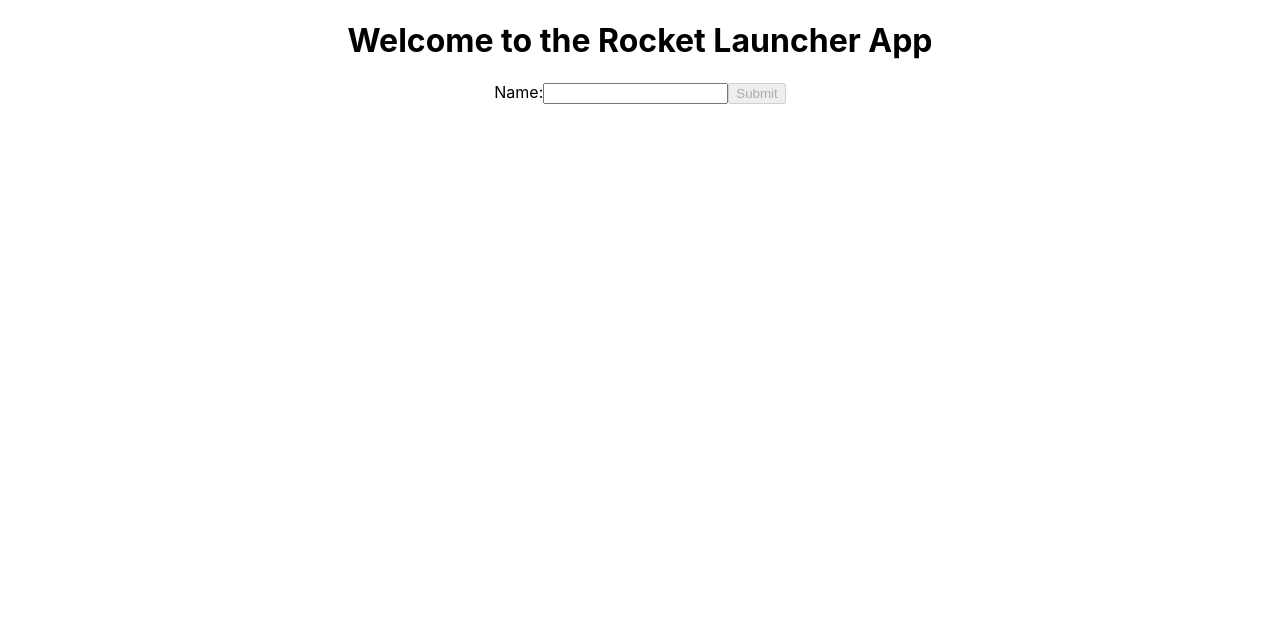
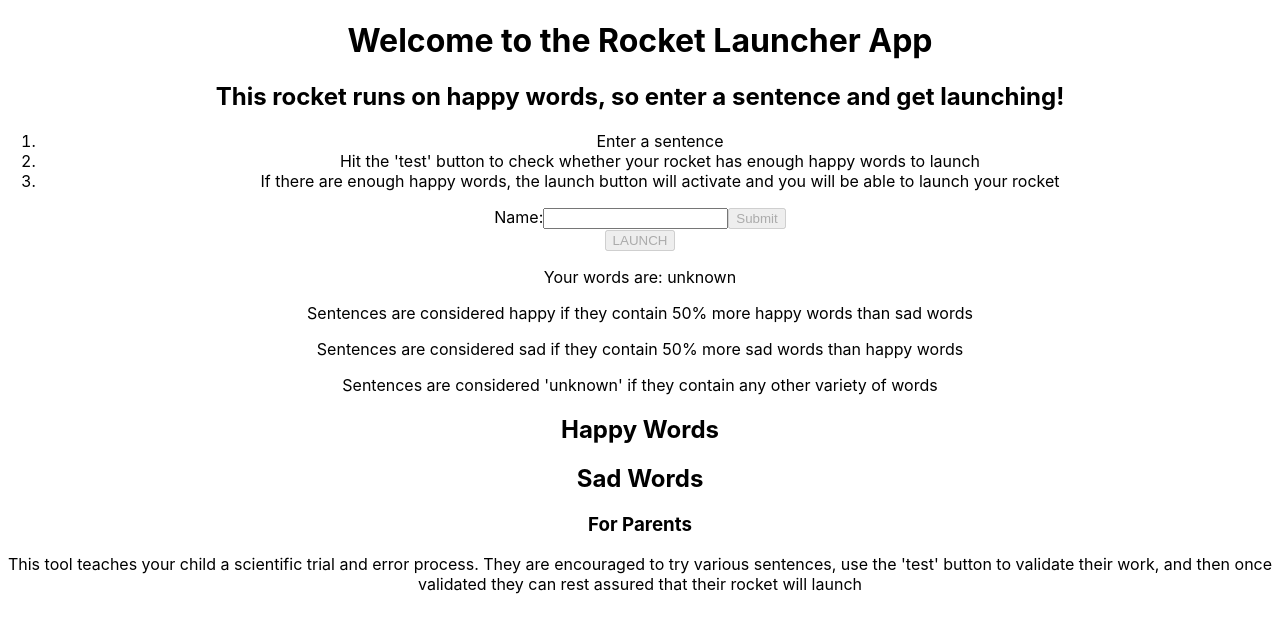
Before and after one commit to maraesa100/TWSU-frontend, a React (Create React App) app: page / in a window 1280 px wide. Shown: the top 632 px of the page. Built offline with nearby package versions, Linux system fonts and the light colour scheme.

Commit message:
first commit - adding wording and test process

```diff
--- a/src/pages/HomePage.tsx
+++ b/src/pages/HomePage.tsx
@@ -21,7 +21,7 @@ class HomePage extends React.Component<MyProps, MyState> {
 
   handleSubmit(event: any) {
     console.log('The rocket launcher was submitted: ' + this.state.formValue)
-    const axiosValue = axios
+    axios
       .post('http://localhost:5000/api/v1/wordfilter', {
         name: 'happyOrSad request',
         description: this.state.formValue
@@ -29,6 +29,10 @@ class HomePage extends React.Component<MyProps, MyState> {
       .then(response => {
         console.log('Post successful!')
         console.log(response)
+        this.setState({
+          happyOrSad: response.data.returnedValue.happyOrSad,
+          numericalValue: response.data.returnedValue.numericalValue
+        })
         return response
       })
       .catch(error => {
@@ -39,8 +43,6 @@ class HomePage extends React.Component<MyProps, MyState> {
         //   }
         return error
       })
-
-    console.log('NEW DEBUGGING' + axiosValue)
 
     // this.setState({happyOrSad: axiosValue.returnedValue,
     //     numericalValue: 0})
@@ -57,6 +59,21 @@ class HomePage extends React.Component<MyProps, MyState> {
     return (
       <div>
         <h1>Welcome to the Rocket Launcher App</h1>
+        <h2>
+          This rocket runs on happy words, so enter a sentence and get
+          launching!
+        </h2>
+        <ol>
+          <li>Enter a sentence</li>
+          <li>
+            Hit the 'test' button to check whether your rocket has enough happy
+            words to launch
+          </li>
+          <li>
+            If there are enough happy words, the launch button will activate and
+            you will be able to launch your rocket
+          </li>
+        </ol>
         <form onSubmit={e => this.handleSubmit(e)}>
           <label>
             Name:
@@ -72,6 +89,42 @@ class HomePage extends React.Component<MyProps, MyState> {
             disabled={this.state.formValue.length < 1}
           />
         </form>
+
+        <button
+          disabled={this.state.happyOrSad !== 'happy'}
+          onClick={() => console.log('launched')}
+        >
+          LAUNCH
+        </button>
+
+        <p>
+          Your words are: {this.state.happyOrSad}{' '}
+          {this.state.happyOrSad === null ? 'unknown' : null}
+        </p>
+        <p>
+          Sentences are considered happy if they contain 50% more happy words
+          than sad words
+        </p>
+        <p>
+          Sentences are considered sad if they contain 50% more sad words than
+          happy words
+        </p>
+        <p>
+          Sentences are considered 'unknown' if they contain any other variety
+          of words
+        </p>
+
+        <h2>Happy Words</h2>
+
+        <h2>Sad Words</h2>
+
+        <h3>For Parents</h3>
+        <p>
+          This tool teaches your child a scientific trial and error process.
+          They are encouraged to try various sentences, use the 'test' button to
+          validate their work, and then once validated they can rest assured
+          that their rocket will launch
+        </p>
       </div>
     )
   }
```
